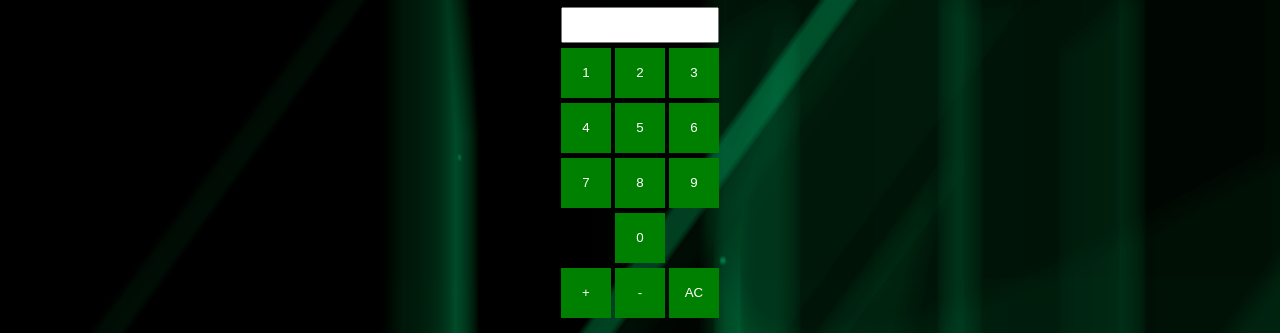
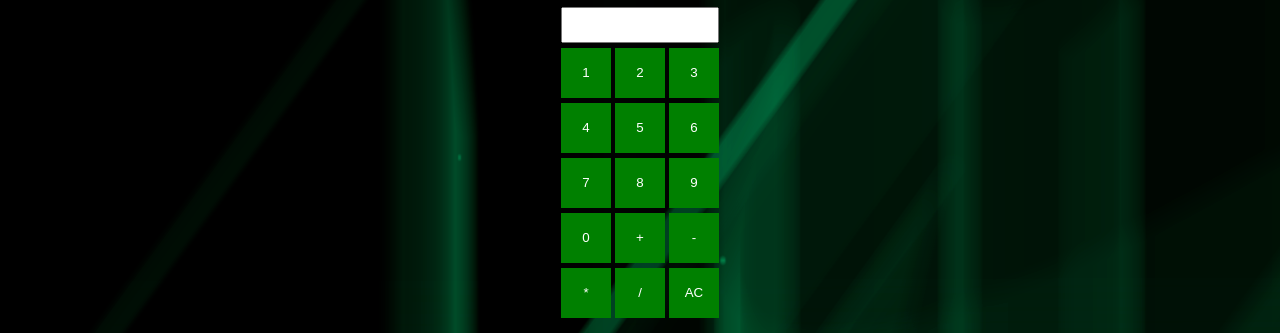
Before and after one commit to Weytant/calc, a plain HTML site: page index.html in a window 1280 px wide. Shown: the part 73-406 px from the top of the page. Drawn offline with Linux system fonts and the light colour scheme.

Commit message:
Update index.html

```diff
--- a/index.html
+++ b/index.html
@@ -47,9 +47,11 @@ h1 {
 <input type="button" value="7" onclick="calc(this.value)" class="d">
 <input type="button" value="8" onclick="calc(this.value)" class="d">
 <input type="button" value="9" onclick="calc(this.value)" class="d"><br>
-<input type="button" value="0" onclick="calc(this.value)" class="d"><br>
+<input type="button" value="0" onclick="calc(this.value)" class="d">
 <input type="button" value="+" onclick="sumb(this.value)" class="d">
-<input type="button" value="-" onclick="sumb(this.value)" class="d">
+<input type="button" value="-" onclick="sumb(this.value)" class="d"><br>
+<input type="button" value="*" onclick="sumb(this.value)" class="d">
+<input type="button" value="/" onclick="sumb(this.value)" class="d">
 <input type="button" value="AC" onclick="cle()" class="d">
 <p id="error" class="error"></p>
 <h1>Результат:</h1>
```
